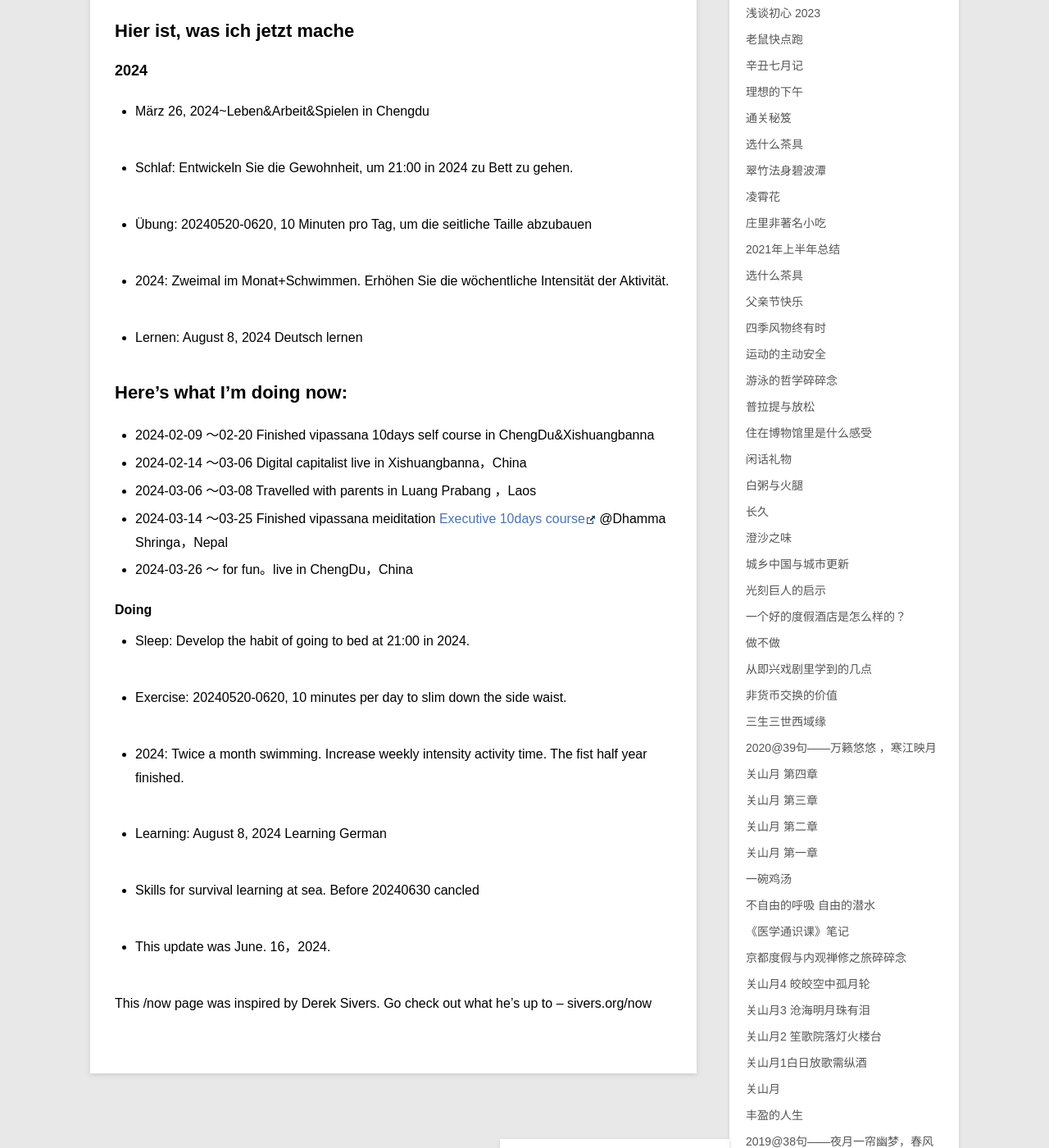
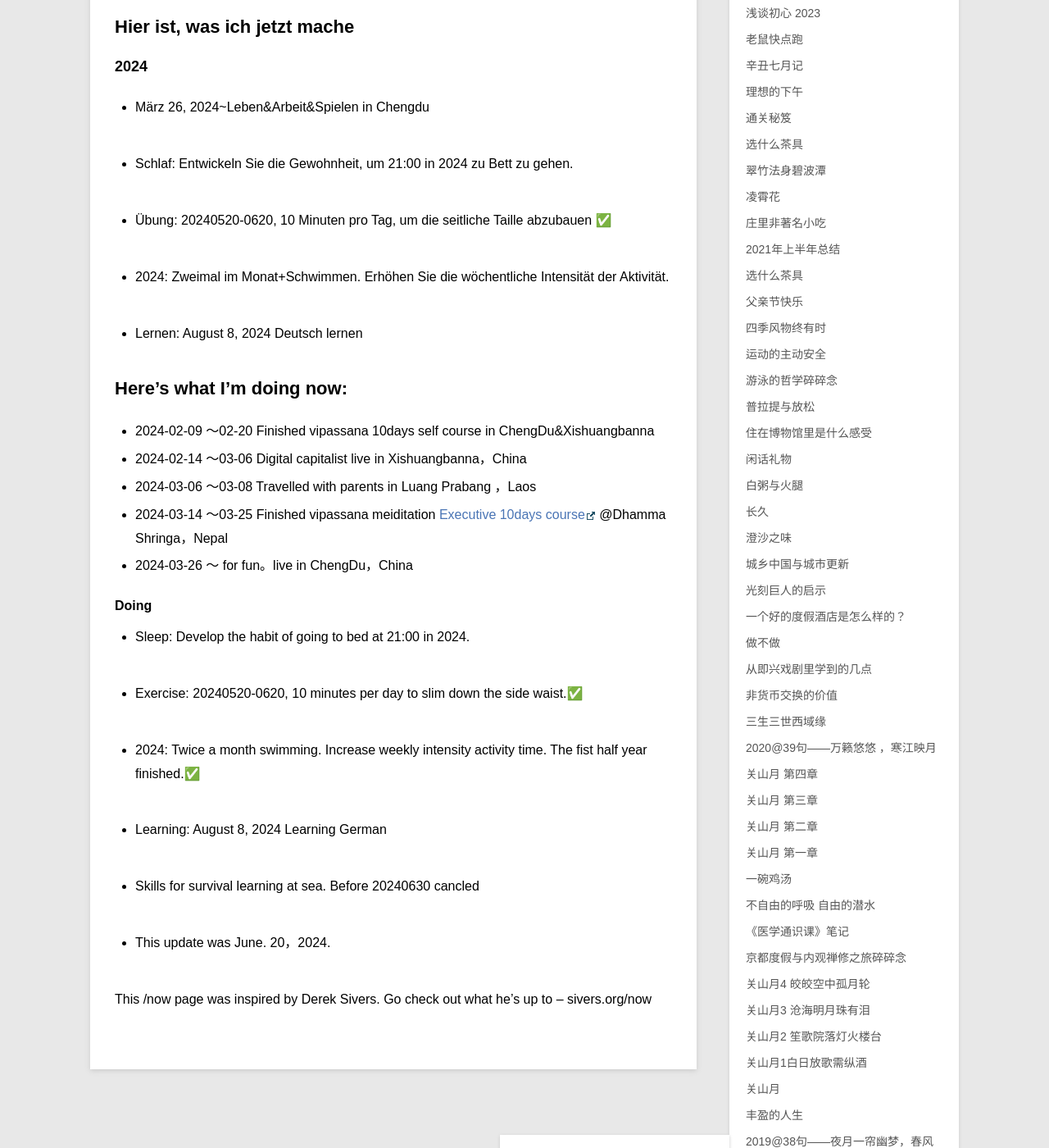
Before and after one commit to violettianjie/violettianjie.github.io, a Jekyll site: the page built from _posts/blog/2017-09-03-now.md, in a window 1280 px wide and 1400 px high, scrolled down 881 px. Shown: the whole window at 82% size. Built offline with Jekyll 4.4.1, drawn with Linux system fonts in a browser that asks for light colours; comment, search, counter and statistics services are not loaded; some of the changed text lies outside the part shown.

Commit message:
Update 2017-09-03-now.md

```diff
--- a/_posts/blog/2017-09-03-now.md
+++ b/_posts/blog/2017-09-03-now.md
@@ -9,7 +9,7 @@ category: blog
 - 为什么有“[now page](http://nownownow.com/about)”？
 
 
-- 更新：2024-06-16
+- 更新：2024-06-20
 
 
 ## 我正在做
@@ -38,7 +38,7 @@ category: blog
 
 - Schlaf: Entwickeln Sie die Gewohnheit, um 21:00 in 2024 zu Bett zu gehen.
 
-- Übung: 20240520-0620, 10 Minuten pro Tag, um die seitliche Taille abzubauen
+- Übung: 20240520-0620, 10 Minuten pro Tag, um die seitliche Taille abzubauen ✅
 
 - 2024: Zweimal im Monat+Schwimmen. Erhöhen Sie die wöchentliche Intensität der Aktivität.
 
@@ -57,9 +57,9 @@ category: blog
 #### Doing
 - Sleep: Develop the habit of going to bed at 21:00 in 2024.
 
-- Exercise: 20240520-0620, 10 minutes per day to slim down the side waist.
+- Exercise: 20240520-0620, 10 minutes per day to slim down the side waist.✅
 
-- 2024: Twice a month swimming. Increase weekly intensity activity time. The fist half year finished.
+- 2024: Twice a month swimming. Increase weekly intensity activity time. The fist half year finished.✅
 
 - Learning: August 8, 2024 Learning German
 
@@ -68,7 +68,7 @@ category: blog
 
 
 
-- This update was June. 16，2024.
+- This update was June. 20，2024.
 
 This /now page was inspired by Derek Sivers. Go check out what he’s up to – sivers.org/now
 
```
Also changed, not shown: other parts of _posts/blog/2017-09-03-now.md (+2 -2 lines).
